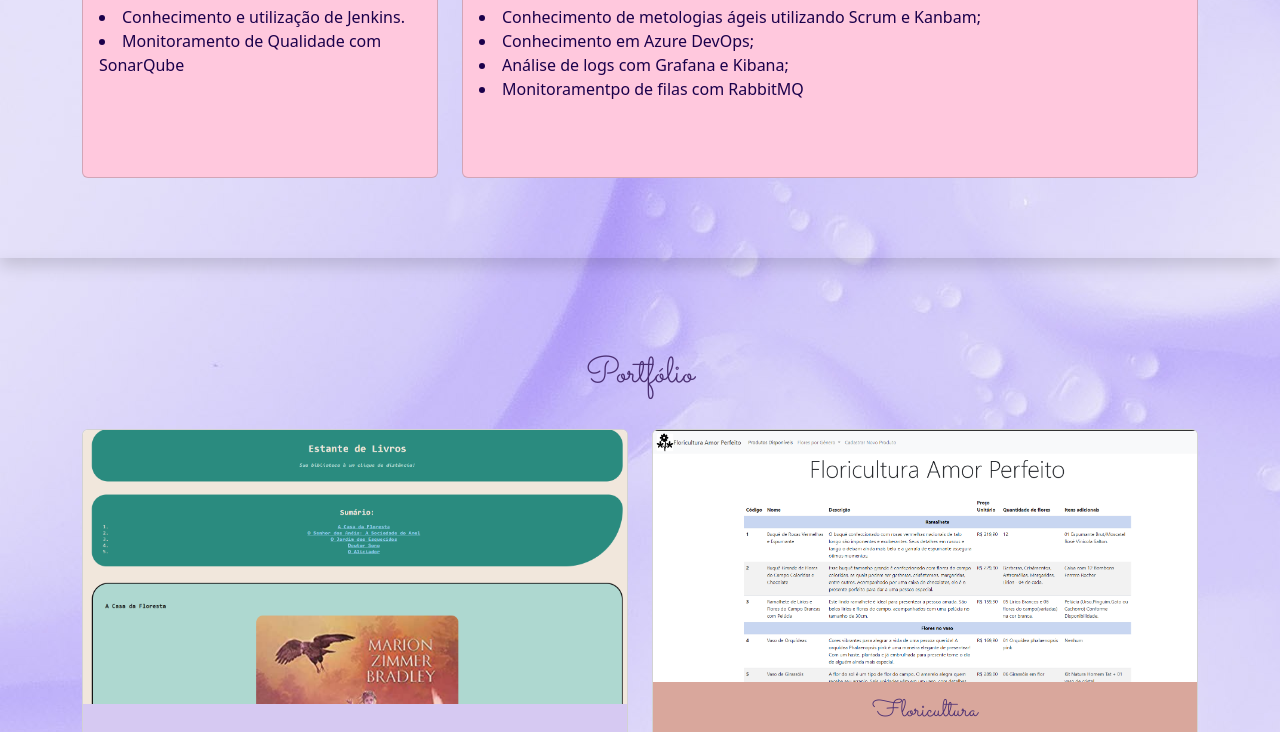
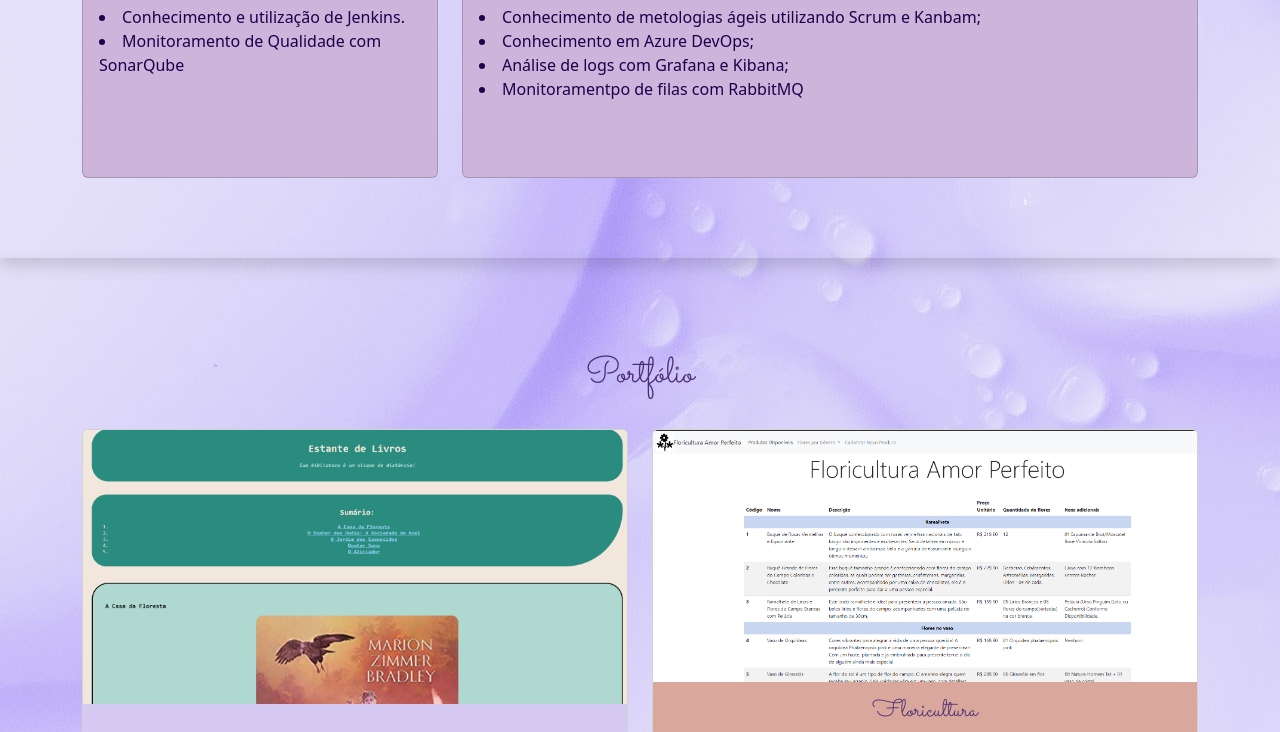
Before and after one commit to joprestes/joelmaprestes, a plain HTML site: page index.html in a window 1280 px wide. Shown: the part 2263-2995 px from the top of the page. Drawn offline with nearby package versions, Linux system fonts and the light colour scheme.

Commit message:
Update style.css

```diff
--- a/style.css
+++ b/style.css
@@ -40,7 +40,7 @@ body {
 	height: 280px;
 	cursor: pointer;
 	color: #1b004b;
-	background: #ffc8dd;
+	background: #cdb4db;
 }
 
 .servicesIcon {
```
